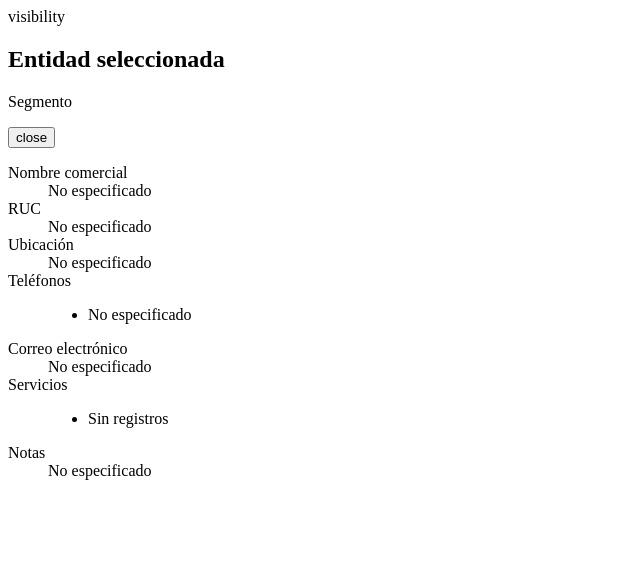
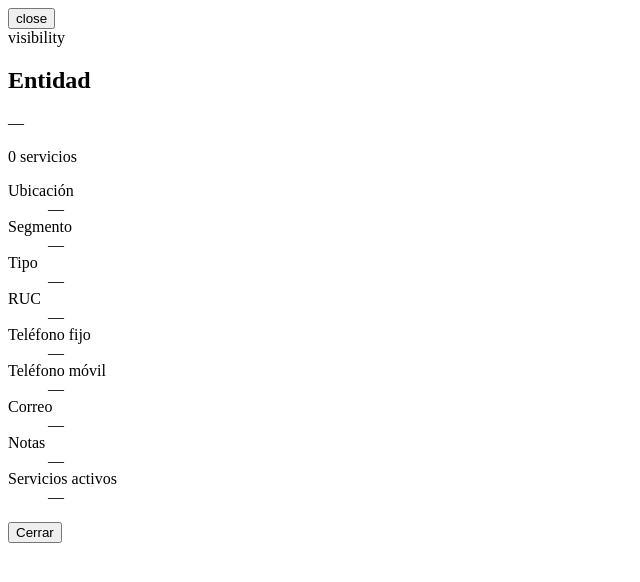
Before and after one commit to Dennis-Andrade/HelpDesk, a PHP site: page /_detalle_modal.php in a window 1280 px wide. Shown: the top 582 px of the page, without its empty margins (0-640 px from the left). Run offline with PHP 8.4, Linux system fonts and the light colour scheme; some libraries are stand-ins or nearby versions.

Commit message:
Update _detalle_modal.php

```diff
--- a/app/Views/comercial/entidades/_detalle_modal.php
+++ b/app/Views/comercial/entidades/_detalle_modal.php
@@ -1,63 +1,47 @@
 <?php
 /**
- * Modal estático para mostrar el detalle de una entidad.
+ * Modal de detalle dinámico de entidades.
  */
 ?>
-<div id="ent-detalle-modal" class="ent-modal" data-modal aria-hidden="true">
-  <div class="ent-modal__overlay" data-modal-close></div>
-  <div class="ent-modal__box" role="dialog" aria-modal="true" aria-labelledby="ent-modal-title" tabindex="-1">
-    <header class="ent-card-head ent-modal__header">
+<div id="ent-card-modal" class="ent-modal" data-modal aria-hidden="true">
+  <div class="ent-modal__overlay" data-close-modal tabindex="-1" aria-hidden="true"></div>
+  <div class="ent-modal__box"
+       role="dialog"
+       aria-modal="true"
+       aria-labelledby="ent-card-modal-title"
+       aria-describedby="ent-card-modal-subtitle ent-card-modal-error"
+       tabindex="-1">
+    <div tabindex="0" data-modal-sentinel="start"></div>
+    <button type="button" class="ent-modal__close" aria-label="Cerrar" data-close-modal>
+      <span class="material-symbols-outlined" aria-hidden="true">close</span>
+    </button>
+    <div class="ent-modal__header ent-card-head">
       <div class="ent-card-icon" aria-hidden="true">
         <span class="material-symbols-outlined" aria-hidden="true">visibility</span>
       </div>
       <div class="ent-modal__titles">
-        <h2 id="ent-modal-title" class="ent-card-title" data-field="nombre">Entidad seleccionada</h2>
-        <p class="ent-card-subtitle" data-field="segmento">Segmento</p>
+        <h2 id="ent-card-modal-title" class="ent-card-title">Entidad</h2>
+        <p id="ent-card-modal-subtitle" class="ent-card-subtitle">—</p>
       </div>
-      <button type="button" class="ent-modal__close" data-modal-close aria-label="Cerrar detalle">
-        <span class="material-symbols-outlined" aria-hidden="true">close</span>
-      </button>
-    </header>
-    <section class="ent-modal__body">
-      <dl class="ent-modal__list">
-        <div class="ent-modal__row">
-          <dt>Nombre comercial</dt>
-          <dd data-field="nombre_completo">No especificado</dd>
-        </div>
-        <div class="ent-modal__row">
-          <dt>RUC</dt>
-          <dd data-field="ruc">No especificado</dd>
-        </div>
-        <div class="ent-modal__row">
-          <dt>Ubicación</dt>
-          <dd data-field="ubicacion">No especificado</dd>
-        </div>
-        <div class="ent-modal__row">
-          <dt>Teléfonos</dt>
-          <dd>
-            <ul class="ent-modal__list-inline" data-field="telefonos">
-              <li>No especificado</li>
-            </ul>
-          </dd>
-        </div>
-        <div class="ent-modal__row">
-          <dt>Correo electrónico</dt>
-          <dd data-field="email">No especificado</dd>
-        </div>
-        <div class="ent-modal__row">
-          <dt>Servicios</dt>
-          <dd>
-            <ul class="ent-modal__list-inline" data-field="servicios">
-              <li>Sin registros</li>
-            </ul>
-          </dd>
-        </div>
-        <div class="ent-modal__row">
-          <dt>Notas</dt>
-          <dd data-field="notas">No especificado</dd>
-        </div>
+      <span id="ent-card-modal-servicios" class="ent-badge" aria-live="polite">0 servicios</span>
+    </div>
+    <div class="ent-modal__body">
+      <div id="ent-card-modal-error" class="ent-modal__error" role="alert" aria-live="assertive"></div>
+      <dl class="ent-details">
+        <div><dt>Ubicación</dt><dd id="ent-md-ubicacion">—</dd></div>
+        <div><dt>Segmento</dt><dd id="ent-md-segmento">—</dd></div>
+        <div><dt>Tipo</dt><dd id="ent-md-tipo">—</dd></div>
+        <div><dt>RUC</dt><dd id="ent-md-ruc">—</dd></div>
+        <div><dt>Teléfono fijo</dt><dd id="ent-md-tfijo">—</dd></div>
+        <div><dt>Teléfono móvil</dt><dd id="ent-md-tmovil">—</dd></div>
+        <div><dt>Correo</dt><dd id="ent-md-email">—</dd></div>
+        <div><dt>Notas</dt><dd id="ent-md-notas">—</dd></div>
+        <div><dt>Servicios activos</dt><dd id="ent-md-servicios">—</dd></div>
       </dl>
-      <div class="ent-modal__error" role="alert" aria-live="assertive"></div>
-    </section>
+    </div>
+    <div class="ent-modal__footer">
+      <button type="button" class="btn btn-outline" data-close-modal data-modal-initial-focus>Cerrar</button>
+    </div>
+    <div tabindex="0" data-modal-sentinel="end"></div>
   </div>
 </div>
```
